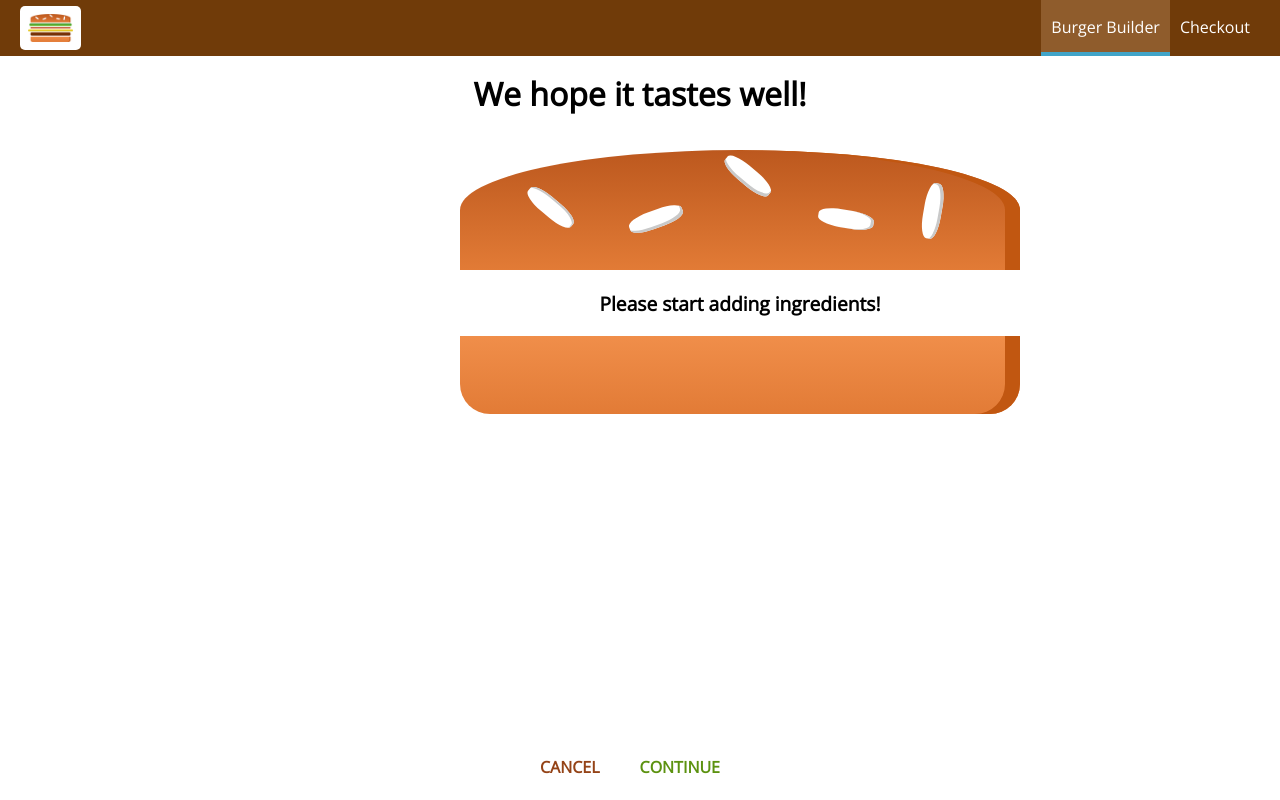
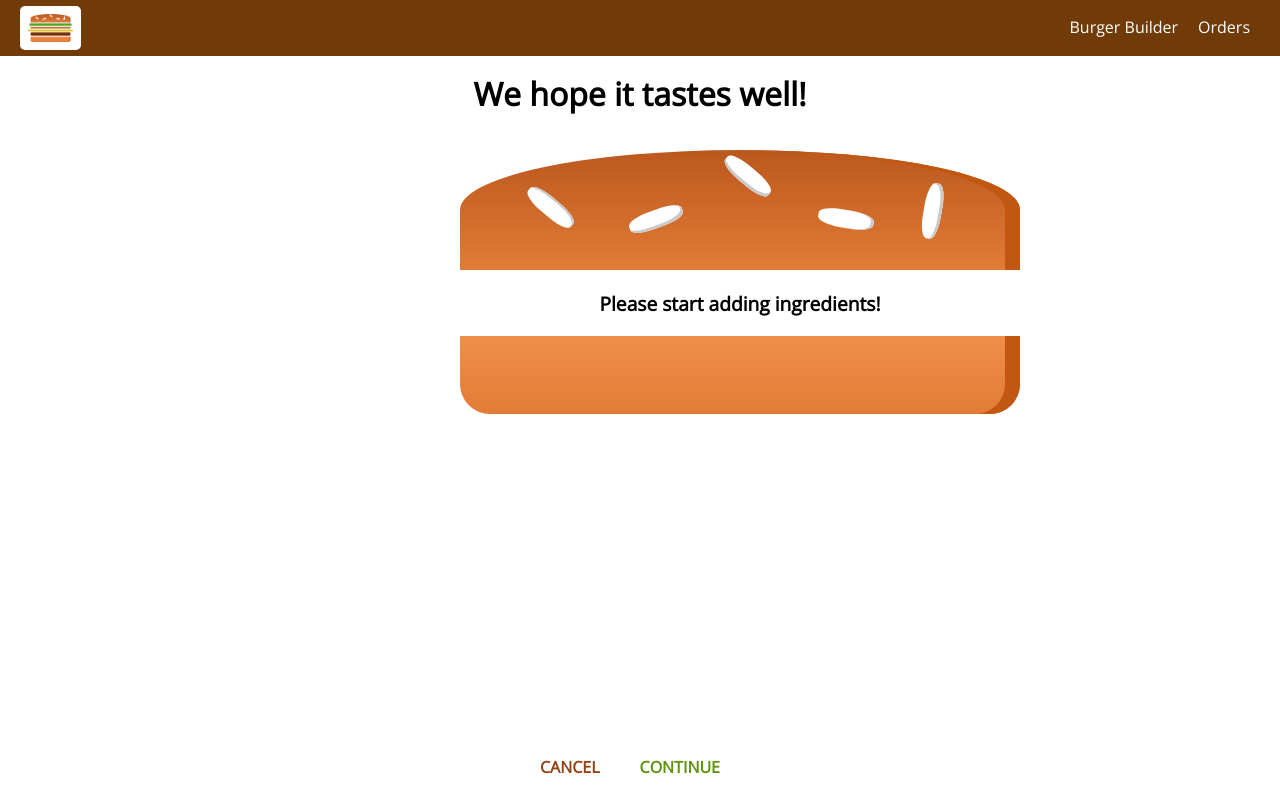
Before and after one commit to caphoto78/React, a React app in the folder burger-builder-starting-setup/: page /checkout in a window 1280 px wide. Built offline with nearby package versions, Linux system fonts and the light colour scheme.

Commit message:
implementing nav links

```diff
--- a/burger-builder-starting-setup/src/components/Navigation/NavigationItems/NavigationItem/NavigationItem.js
+++ b/burger-builder-starting-setup/src/components/Navigation/NavigationItems/NavigationItem/NavigationItem.js
@@ -1,12 +1,14 @@
 import React from 'react'
 import classes from './NavigationItem.css'
+import { NavLink } from 'react-router-dom'
 
 const NavigationItem = props => (
   <li className={classes.NavigationItem}>
-    <a
-      href={props.link}
-      className={props.active ? classes.active : null}
-    > {props.children}</a>
+    <NavLink
+      to={props.link}
+      exact={props.exact}
+      activeClassName={classes.active}
+    > {props.children}</NavLink>
   </li >
 )
 
--- a/burger-builder-starting-setup/src/components/Navigation/NavigationItems/NavigationItems.js
+++ b/burger-builder-starting-setup/src/components/Navigation/NavigationItems/NavigationItems.js
@@ -7,9 +7,9 @@
     <ul className={classes.NavigationItems}>
       <NavigationItem
         link="/"
-        active
+        exact
       >Burger Builder</NavigationItem>
-      <NavigationItem link="/" >Checkout</NavigationItem>
+      <NavigationItem link="/orders" >Orders</NavigationItem>
     </ul>
   )
 }
```
